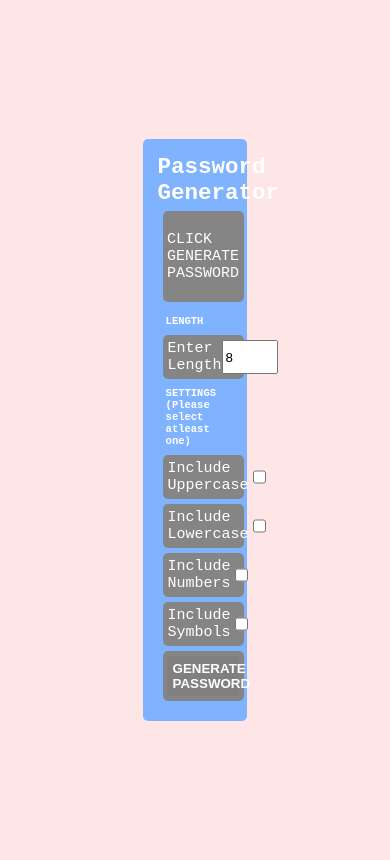
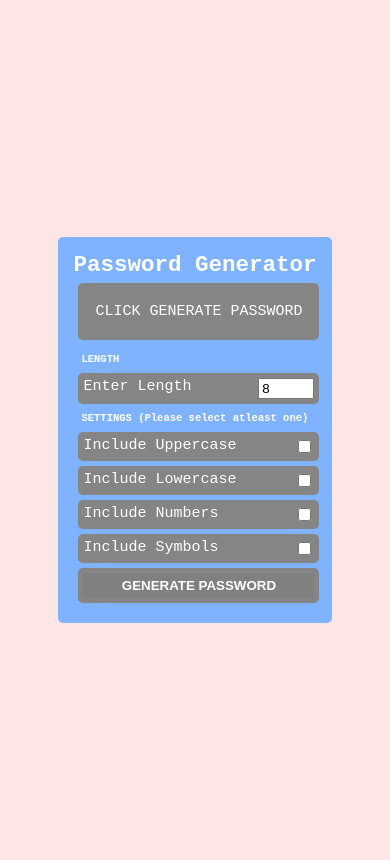
Before and after one commit to amits159/passwordGenerator, a PHP site: page / in a window 390 px wide. Run offline with PHP 8.4, Linux system fonts and the light colour scheme.

Commit message:
Update style.css

```diff
--- a/style.css
+++ b/style.css
@@ -20,6 +20,20 @@ body {
     justify-content: center;
 }
 
+@media (max-width: 900px) {
+    #container {
+        min-width: 30%;
+        max-width: 30%;
+    }
+
+}
+
+@media (max-width: 500px) {
+    #container {
+        max-width: 100%;
+    }
+
+}
 div {
     max-width: 95%;
     min-width: 95%;
```
